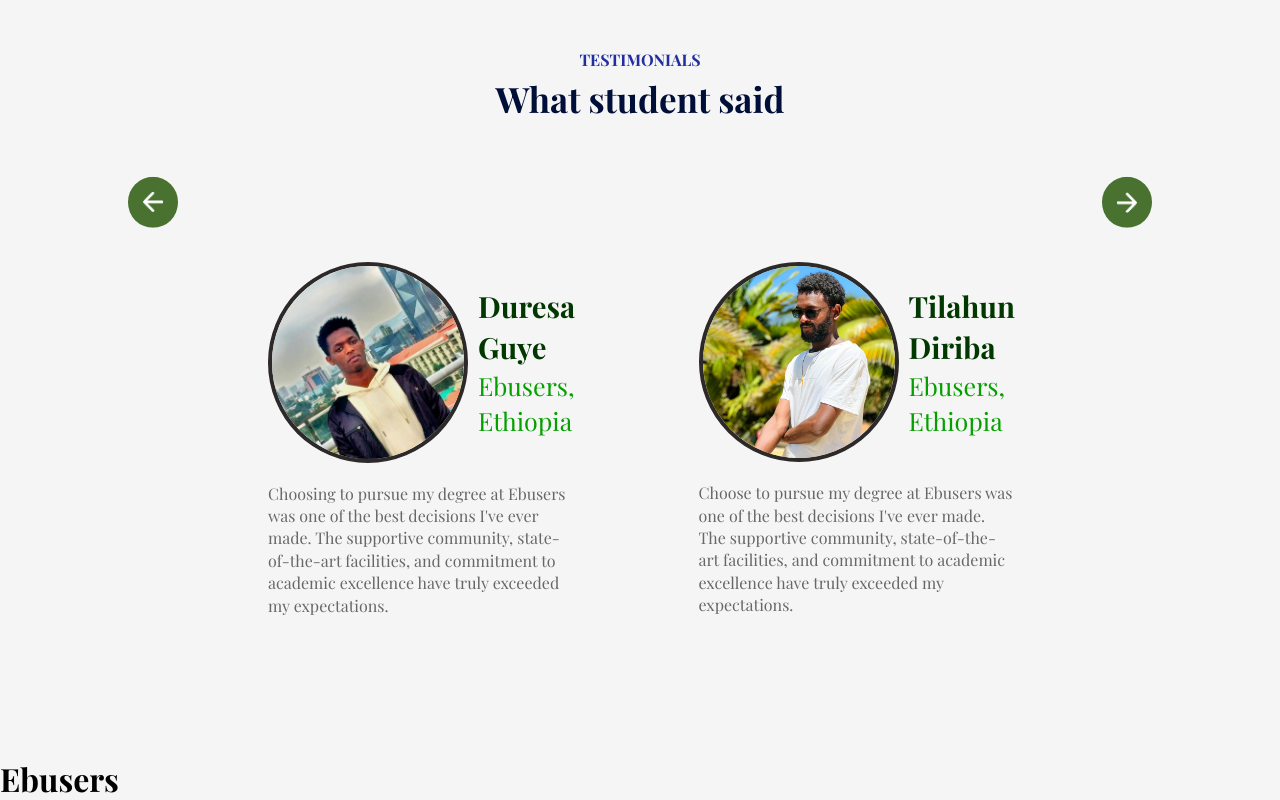
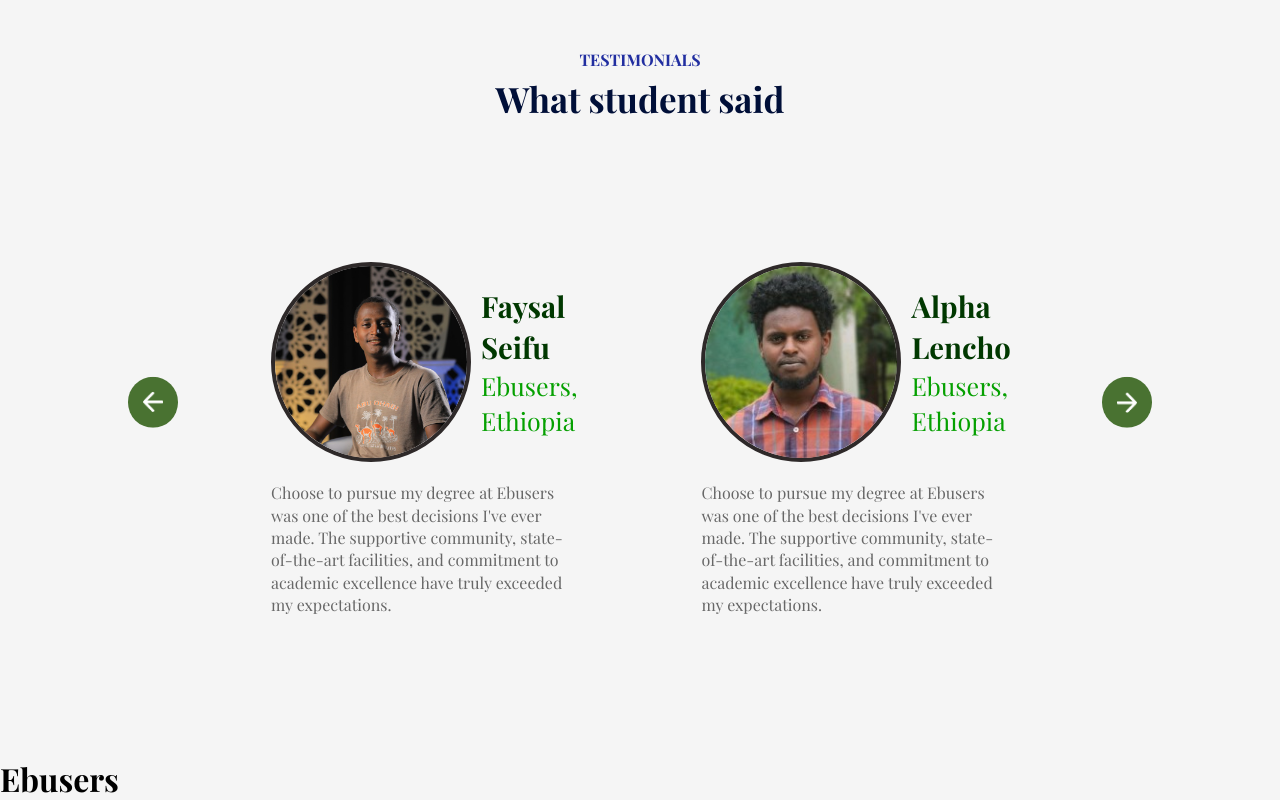
Before and after one commit to Tolegithub7/React, a React (Vite) app in the folder Ebusers/: page / in a window 1280 px wide. Shown: the part 2766-3566 px from the top of the page. Built offline with nearby package versions, Linux system fonts and the light colour scheme; a web font is replaced by a local one.

Commit message:
testimonials finished

```diff
--- a/Ebusers/src/Components/Testimonials/Testimonials.css
+++ b/Ebusers/src/Components/Testimonials/Testimonials.css
@@ -37,6 +37,7 @@
   padding: 15px;
   width: 50px;
   border-radius: 50%;
+  margin-top: 200px;
 }
 .back-btn {
   right: auto;
@@ -50,6 +51,7 @@
   width: 200%;
   overflow-x: hidden;
   transition: 0.5s;
+  transform: translateX(-50%);
 }
 .slider ul li {
   list-style: none;
--- a/Ebusers/src/Components/Testimonials/Testimonials.jsx
+++ b/Ebusers/src/Components/Testimonials/Testimonials.jsx
@@ -5,14 +5,32 @@ import user1 from "../../assets/user-1.jpeg";
 import user2 from "../../assets/user-2.jpg";
 import user3 from "../../assets/user-3.jpg";
 import user4 from "../../assets/user-4.jpeg";
+import { useRef, useState } from "react";
 
 const Testimonials = () => {
+  const slider = useRef();
+  const [tx, setTx] = useState(0);
+
+  const slideForward = () => {
+    if (tx > -50) {
+      setTx(tx - 25);
+      slider.current.style.transform = `translateX(${tx - 25}%)`;
+    }
+  };
+
+  const slideBackward = () => {
+    if (tx < 0) {
+      setTx(tx + 25);
+      slider.current.style.transform = `translateX(${tx + 25}%)`;
+    }
+  };
+
   return (
     <div className="testimonials">
-      <img src={nexticon} alt="" className="next-btn" />
-      <img src={backicon} alt="" className="back-btn" />
+      <img src={nexticon} alt="" className="next-btn" onClick={slideForward} />
+      <img src={backicon} alt="" className="back-btn" onClick={slideBackward} />
       <div className="slider">
-        <ul>
+        <ul ref={slider}>
           <li>
             <div className="slide">
               <div className="user-info">
```
